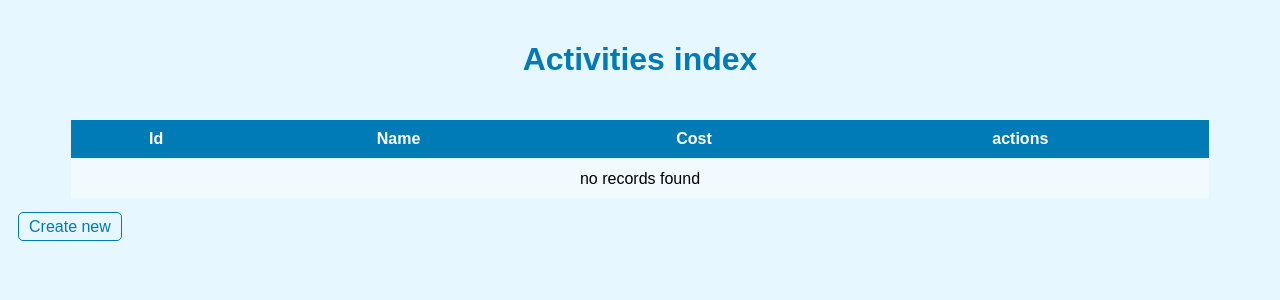
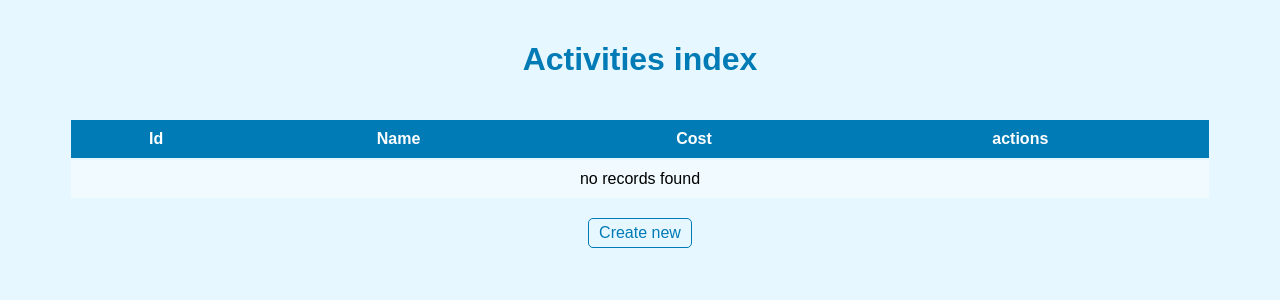
Before and after one commit to Turbotard/Symfony-Project, a Symfony app: template templates/activities/index.html.twig in a window 1280 px wide. Shown: the top 300 px of the page. Run offline with Twig, Linux system fonts and the light colour scheme; the template is opened without the code that fills it, so the values that code supplies are empty; some libraries are stand-ins or nearby versions.

Commit message:
update center "create new" button

```diff
--- a/templates/activities/index.html.twig
+++ b/templates/activities/index.html.twig
@@ -64,6 +64,12 @@
             background-color: #007bb5;
             color: #ffffff;
         }
+
+        .create-btn {
+            display: block;
+            width: max-content;
+            margin: 10px auto;
+        }
     </style>
 {% endblock %}
 
--- a/templates/friend_group/index.html.twig
+++ b/templates/friend_group/index.html.twig
@@ -64,6 +64,12 @@
             background-color: #007bb5;
             color: #ffffff;
         }
+
+        .create-btn {
+            display: block;
+            width: max-content;
+            margin: 10px auto;
+        }
     </style>
 {% endblock %}
 
```
